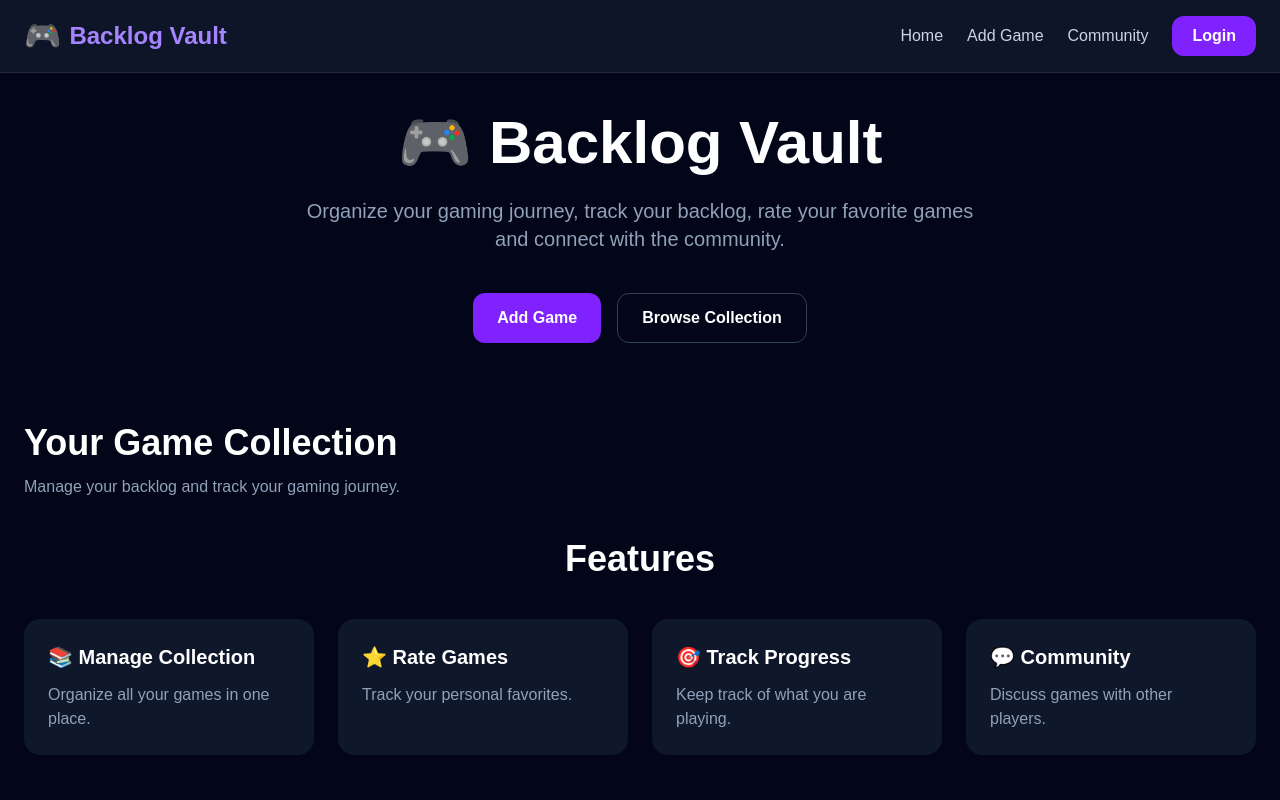
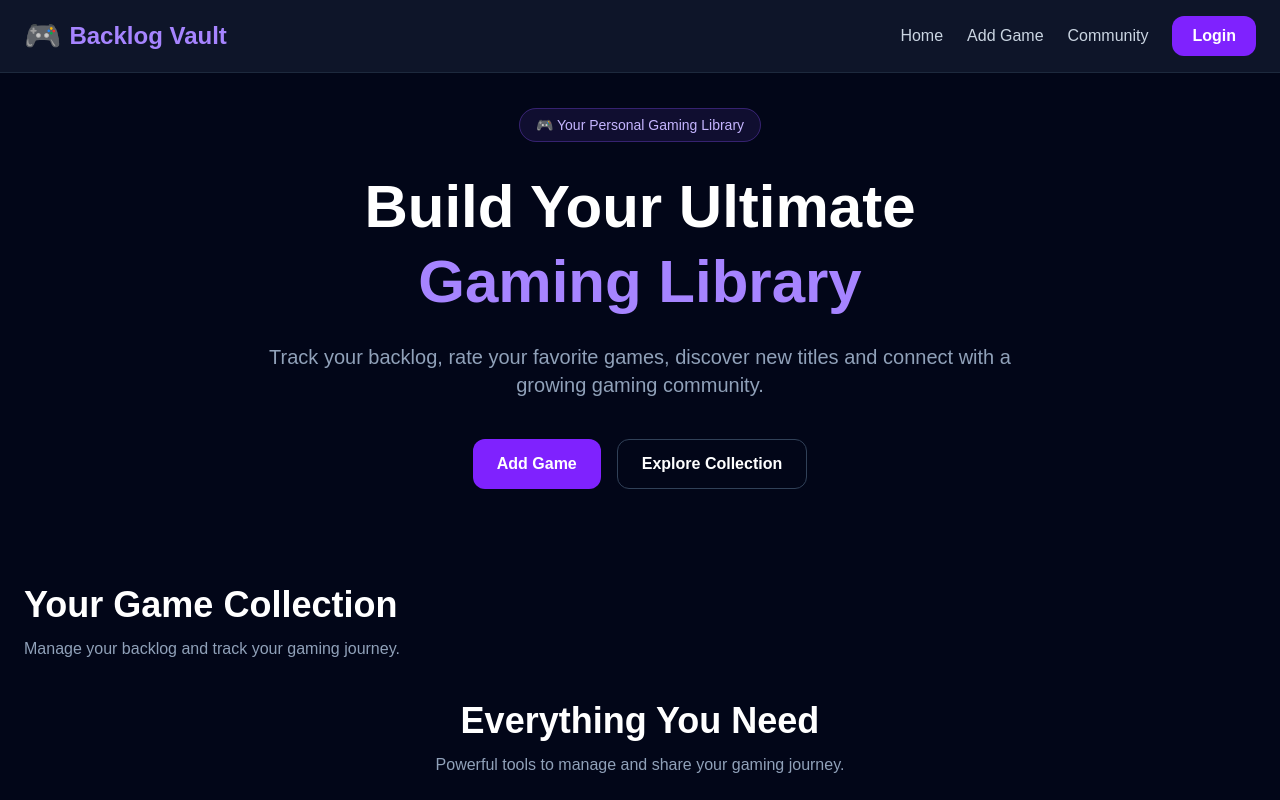
Before and after one commit to joreut728-cmd/backlog-vault, a React (Vite) app: page / in a window 1280 px wide. Shown: the top 800 px of the page. Built offline with nearby package versions, Linux system fonts and the light colour scheme.

Commit message:
homepage seite sections überarbeite und aufgewertet

```diff
--- a/src/pages/HomePage.jsx
+++ b/src/pages/HomePage.jsx
@@ -6,18 +6,26 @@ function HomePage() {
   return (
     <section className="mx-auto max-w-7xl px-6 py-10">
       {/* Hero Section */}
-      <div className="mb-20 text-center">
-        <h1 className="text-6xl font-bold">🎮 Backlog Vault</h1>
 
-        <p className="mx-auto mt-6 max-w-2xl text-xl text-slate-400">
-          Organize your gaming journey, track your backlog, rate your favorite
-          games and connect with the community.
+      <div className="mb-24 text-center">
+        <span className="rounded-full border border-violet-500/30 bg-violet-500/10 px-4 py-2 text-sm text-violet-300">
+          🎮 Your Personal Gaming Library
+        </span>
+
+        <h1 className="mt-8 text-6xl font-bold leading-tight">
+          Build Your Ultimate
+          <span className="block text-violet-400">Gaming Library</span>
+        </h1>
+
+        <p className="mx-auto mt-6 max-w-3xl text-xl text-slate-400">
+          Track your backlog, rate your favorite games, discover new titles and
+          connect with a growing gaming community.
         </p>
 
         <div className="mt-10 flex justify-center gap-4">
           <Button variant="primary">Add Game</Button>
 
-          <Button variant="secondary">Browse Collection</Button>
+          <Button variant="secondary">Explore Collection</Button>
         </div>
       </div>
       <div className="mb-10">
@@ -30,35 +38,45 @@ function HomePage() {
 
       {/* Features Section */}
       <div className="mb-20">
-        <h2 className="mb-10 text-center text-4xl font-bold">Features</h2>
+        <div className="mb-10 text-center">
+          <h2 className="text-4xl font-bold">Everything You Need</h2>
+
+          <p className="mt-3 text-slate-400">
+            Powerful tools to manage and share your gaming journey.
+          </p>
+        </div>
 
         <div className="grid gap-6 md:grid-cols-2 lg:grid-cols-4">
-          <div className="rounded-2xl bg-slate-900 p-6">
+          <div className="rounded-2xl border border-slate-800 bg-slate-900 p-6 transition hover:-translate-y-1 hover:border-violet-500">
             <h3 className="mb-3 text-xl font-semibold">📚 Manage Collection</h3>
 
             <p className="text-slate-400">
-              Organize all your games in one place.
+              Build and manage your personal gaming library.
             </p>
           </div>
 
-          <div className="rounded-2xl bg-slate-900 p-6">
+          <div className="rounded-2xl border border-slate-800 bg-slate-900 p-6 transition hover:-translate-y-1 hover:border-violet-500">
             <h3 className="mb-3 text-xl font-semibold">⭐ Rate Games</h3>
 
-            <p className="text-slate-400">Track your personal favorites.</p>
+            <p className="text-slate-400">
+              Rate games and keep track of your top picks.
+            </p>
           </div>
 
-          <div className="rounded-2xl bg-slate-900 p-6">
+          <div className="rounded-2xl border border-slate-800 bg-slate-900 p-6 transition hover:-translate-y-1 hover:border-violet-500">
             <h3 className="mb-3 text-xl font-semibold">🎯 Track Progress</h3>
 
             <p className="text-slate-400">
-              Keep track of what you are playing.
+              Monitor your gaming progress and backlog.
             </p>
           </div>
 
-          <div className="rounded-2xl bg-slate-900 p-6">
+          <div className="rounded-2xl border border-slate-800 bg-slate-900 p-6 transition hover:-translate-y-1 hover:border-violet-500">
             <h3 className="mb-3 text-xl font-semibold">💬 Community</h3>
 
-            <p className="text-slate-400">Discuss games with other players.</p>
+            <p className="text-slate-400">
+              Join discussions and share experiences with other gamers.
+            </p>
           </div>
         </div>
       </div>
```
